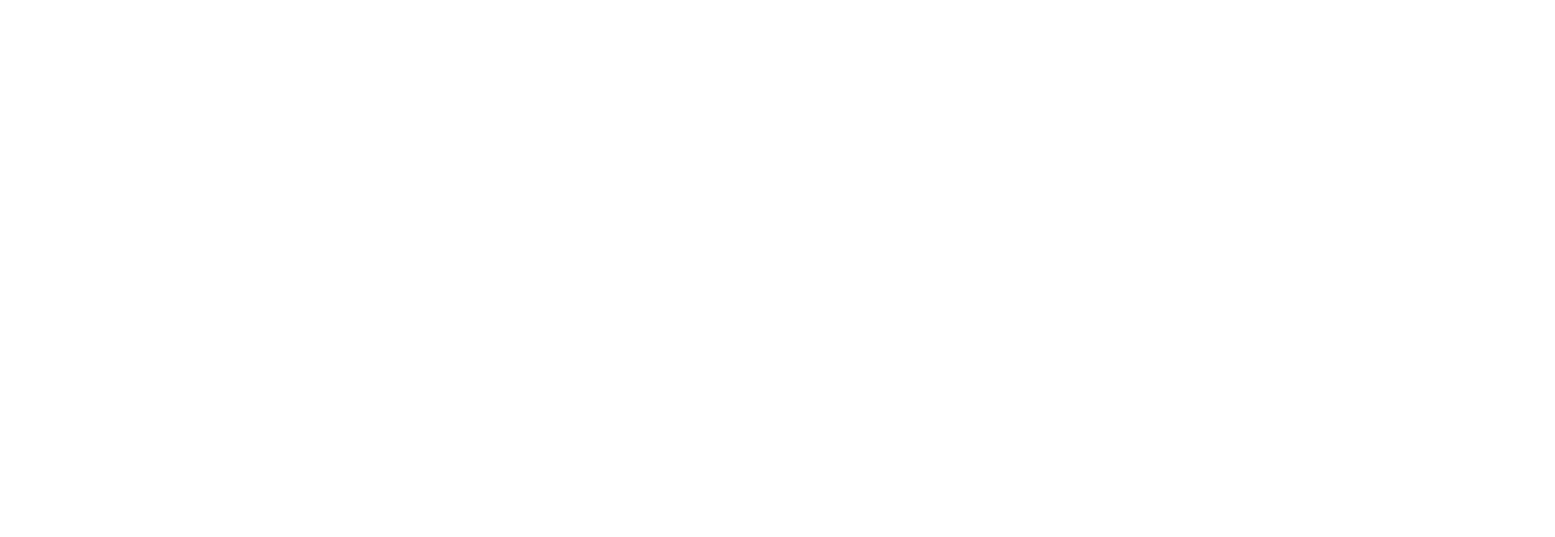
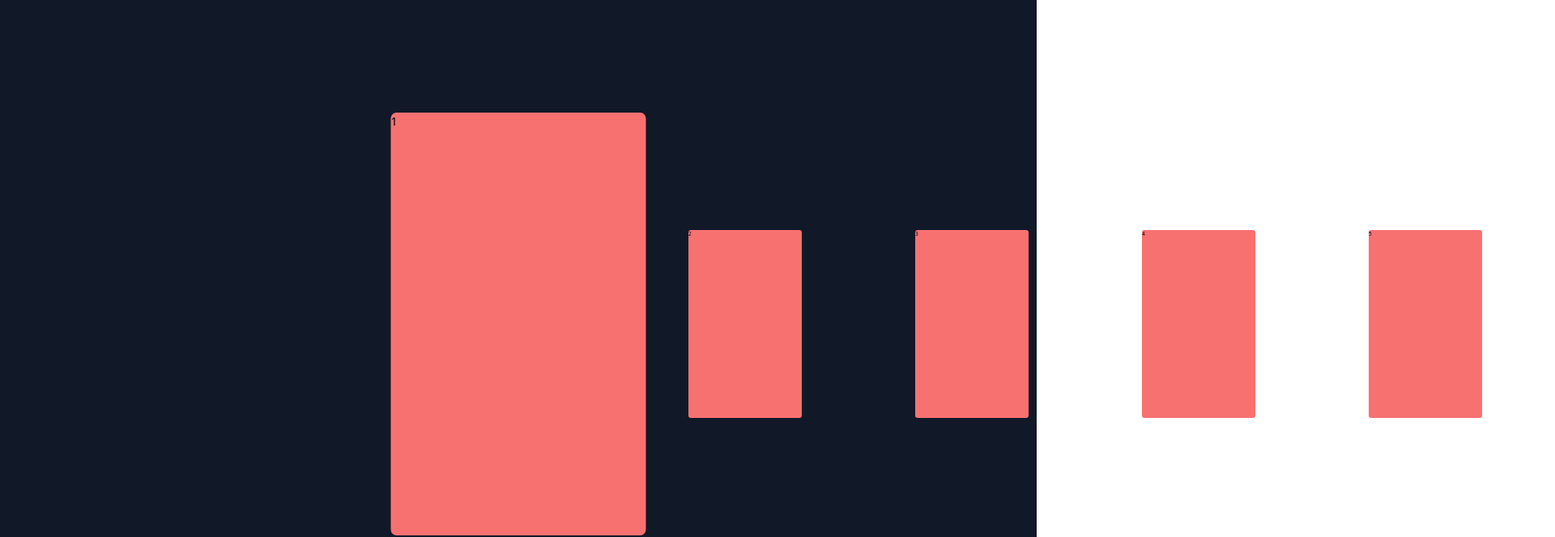
Before and after one commit to tal7aouy/slide-stories, a Vue app: page / in a window 1280 px wide. Shown: the top 663 px of the page at 81% size, 1920 px wide, since content can reach past the window. Built offline with nearby package versions, Linux system fonts and the light colour scheme.

Commit message:
create slider

```diff
--- a/src/App.vue
+++ b/src/App.vue
@@ -1,9 +1,36 @@
-<template></template>
+<template>
+  <div class="flex flex-col h-screen w-full bg-gray-900">
+    <div class="flex flex-row justify-center items-center my-8 h-screen">
+      <div
+        v-for="(slide, index) in 6"
+        :key="index"
+        class="absolute mx-2 rounded-lg bg-red-400"
+        style="width: 350px; height: 580px"
+        :style="
+          index == indexSelected
+            ? `transform: translate(${380 * index}px) scale(0.9)`
+            : `transform: translate(${
+                280 * index
+              }px) scale(0.4);cursor:pointer;`
+        "
+        @click="index != indexSelected ? selectSlide(index) : ''"
+      >
+        {{ slide }}
+      </div>
+    </div>
+  </div>
+</template>
 
 <script>
+import { ref } from 'vue'
 export default {
   name: 'App',
-  components: {},
+  setup() {
+    const indexSelected = ref(0)
+
+    const selectSlide = (index) => (indexSelected.value = index)
+    return { indexSelected, selectSlide }
+  },
 }
 </script>
 
```
